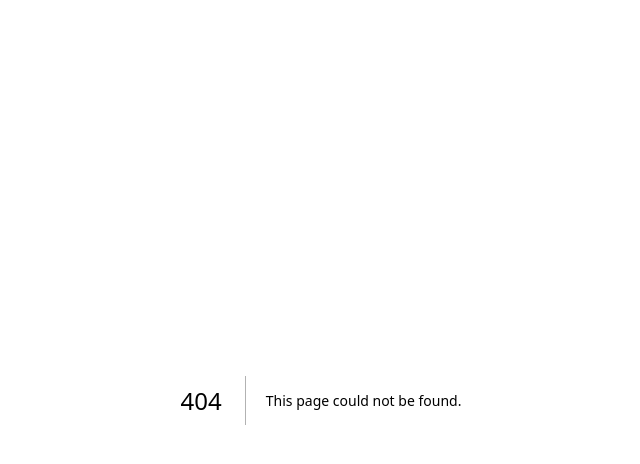
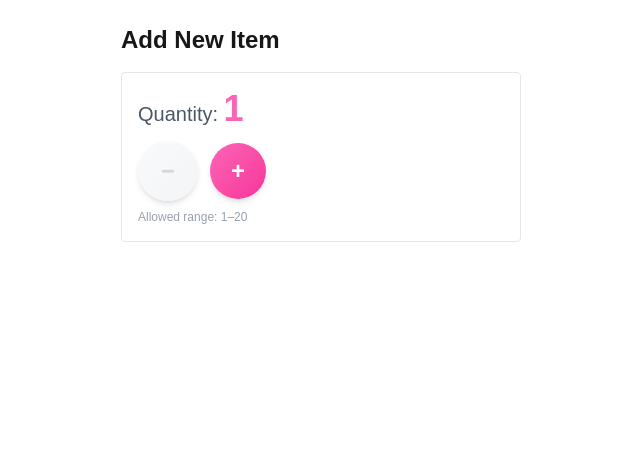
Before and after one commit to Xujun-Wang/cprg306-assignments, a Next.js app: page /week-5 in a window 1280 px wide. Before the commit this address had no page. Shown: the top 464 px of the page, without its empty margins (319-959 px from the left). Built offline with nearby package versions, Linux system fonts and the light colour scheme.

Commit message:
added week-5 folder

```diff
--- /dev/null
+++ b/app/week-5/new-item.js
@@ -0,0 +1,50 @@
+"use client";
+
+import { useState } from "react";
+
+export default function NewItem() {
+    const [quantity, setQuantity] = useState(1);
+
+    const increment = () => {
+        if (quantity < 20) {
+            setQuantity(quantity + 1);
+        }
+    }
+
+    const decrement = () => {
+        if (quantity > 1) {
+            setQuantity(quantity - 1);
+        }
+    }
+
+    return (
+      <section className="rounded border border-gray-200 p-4 bg-white">
+        <p className="mb-3">
+            <span className="text-xl text-gray-600">Quantity: </span>
+            <span className="text-4xl font-bold text-pink-400">{quantity}</span>
+        </p>
+        <div className="flex items-center gap-3">
+            {/* new css style */}
+            {/* <button className="rounded px-4 py-2 bg-gray-200 hover:bg-gray-300 disabled:bg-gray-100 disabled:text-gray-400" aria-label="Decrease quantity" disabled={quantity === 1} onClick={decrement}>-</button> */}
+            <button
+            className="w-15 h-15 rounded-full bg-gradient-to-br from-gray-100 to-gray-200 hover:from-gray-200 hover:to-gray-300 disabled:from-gray-50 disabled:to-gray-100 disabled:text-gray-300 disabled:cursor-not-allowed text-gray-700 font-bold text-2xl shadow-md hover:shadow-lg transition-all duration-200 active:scale-95"
+            aria-label="Decrease quantity"
+            disabled={quantity === 1}
+            onClick={decrement}
+          >
+            −
+          </button>
+            {/* <button className="rounded px-4 py-2 bg-blue-500 hover:bg-blue-600 text-white disabled:bg-blue-200" aria-label="Increase quantity" disabled={quantity === 20} onClick={increment}>+</button> */}
+            <button
+            className="w-14 h-14 rounded-full bg-gradient-to-br from-pink-400 to-pink-500 hover:from-pink-500 hover:to-pink-600 disabled:from-pink-50 disabled:to-pink-300 disabled:cursor-not-allowed text-white font-bold text-2xl shadow-md hover:shadow-lg transition-all duration-200 active:scale-95"
+            aria-label="Increase quantity"
+            disabled={quantity === 20}
+            onClick={increment}
+          >
+            +
+          </button>
+        </div>
+        <p className="mt-2 text-xs text-gray-400">Allowed range: 1–20</p>
+      </section>
+    );
+  }
--- /dev/null
+++ b/app/week-5/page.js
@@ -0,0 +1,10 @@
+import NewItem from "./new-item";
+
+export default function Page() {
+  return (
+    <main className="p-6 max-w-md mx-auto">
+      <h1 className="text-2xl font-bold mb-4">Add New Item</h1>
+      <NewItem />
+    </main>
+  );
+}
```
